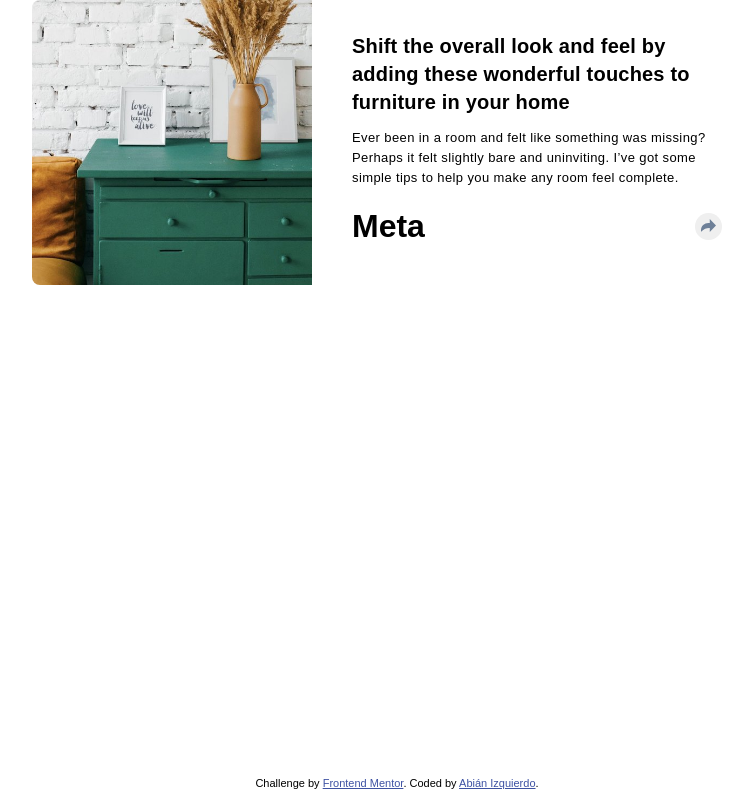
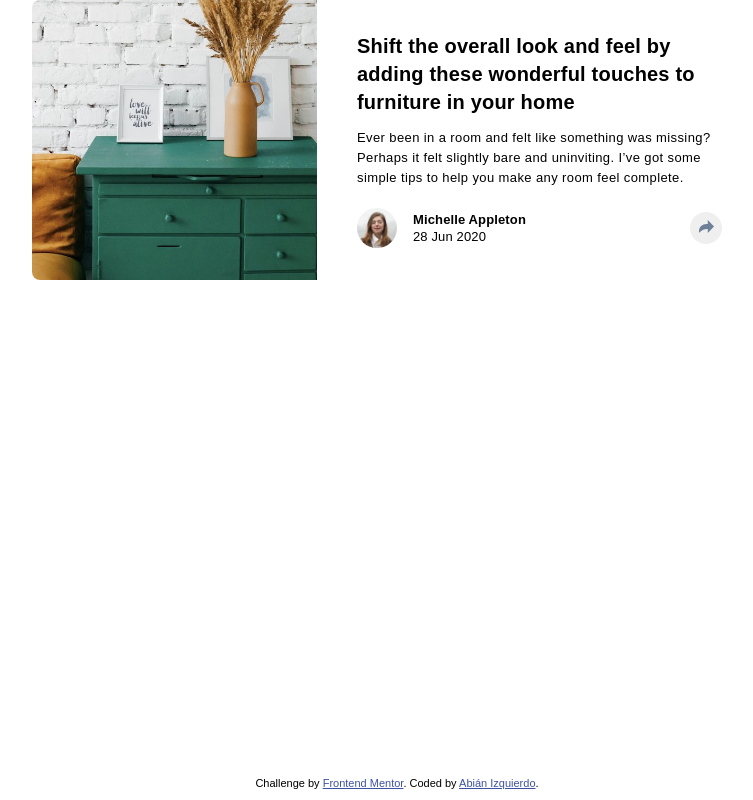
Before and after one commit to abizmo/article-preview-component, a React (Create React App) app: page / in a window 1280 px wide. Shown: the whole page, without its empty margins (243-996 px from the left). Built offline with nearby package versions, Linux system fonts and the light colour scheme.

Commit message:
Add meta section

```diff
--- a/src/components/ArticlePreview/index.jsx
+++ b/src/components/ArticlePreview/index.jsx
@@ -8,42 +8,24 @@ const title = 'Shift the overall look and feel by adding these wonderful touches
 const ArticlePreview = () => (
   <Card>
     <Card.Media src="./images/drawers.jpg" />
-    <Card.Group>
+    <Card.Group lgPadding="2rem 2.5rem 0 0">
       <Card.Content body={body} title={title} />
       <Card.Footer>
-        <h1>Meta</h1>
+        <Card.Meta>
+          <Card.Avatar src="./images/avatar-michelle.jpg" />
+          <Card.Group>
+            <Card.Author>
+              Michelle Appleton
+            </Card.Author>
+            <Card.Date>
+              28 Jun 2020
+            </Card.Date>
+          </Card.Group>
+        </Card.Meta>
         <Card.Share />
       </Card.Footer>
     </Card.Group>
   </Card>
 );
 
-// const ArticlePreview = () => (
-//   <div className="card">
-//     <div className="card-media" role="img" />
-//     <div>
-//       <div className="card-content">
-//         <h1>
-//         </h1>
-//         <p>
-//         </p>
-//       </div>
-//       <div className="card-footer">
-//         <div className="card-data">
-//           <div className="card-avatar" role="img" />
-//           <div>
-//             <p className="name">
-//               Michelle Appleton
-//             </p>
-//             <p className="date">
-//               28 Jun 2020
-//             </p>
-//           </div>
-//         </div>
-//         <button type="button">S</button>
-//       </div>
-//     </div>
-//   </div>
-// );
-
 export default ArticlePreview;
--- a/src/components/Card/index.jsx
+++ b/src/components/Card/index.jsx
@@ -1,7 +1,9 @@
 import React from 'react';
 import PropTypes from 'prop-types';
 import {
-  Body, Container, Footer, Group, Media, Share, Title,
+  Author,
+  Avatar,
+  Body, Container, Date, Footer, Group, Media, Meta, Share, Title,
 } from './styles/card';
 
 const Card = ({ children }) => (
@@ -15,7 +17,7 @@ Card.propTypes = {
 };
 
 Card.Content = ({ body, title }) => (
-  <Group noPaddingLaptop>
+  <Group margin="0 0 1rem" lgMargin="0 0 .5rem" padding=".25rem 2rem">
     <Title>{title}</Title>
     <Body>{body}</Body>
   </Group>
@@ -26,14 +28,20 @@ Card.Content.propTypes = {
   title: PropTypes.string.isRequired,
 };
 
-Card.Group = ({ children }) => (
-  <Group noMargin noMarginLaptop noPadding>
+Card.Group = ({
+  children, margin, lgMargin, padding, lgPadding,
+}) => (
+  <Group margin={margin} lgMargin={lgMargin} padding={padding} lgPadding={lgPadding}>
     {children}
   </Group>
 );
 
 Card.Group.propTypes = {
   children: PropTypes.node.isRequired,
+  margin: PropTypes.string.isRequired,
+  lgMargin: PropTypes.string.isRequired,
+  padding: PropTypes.string.isRequired,
+  lgPadding: PropTypes.string.isRequired,
 };
 
 Card.Media = ({ src }) => <Media src={src} />;
@@ -58,6 +66,42 @@ Card.Share = () => (
   </Share>
 );
 
+Card.Meta = ({ children }) => (
+  <Meta>
+    {children}
+  </Meta>
+);
+
+Card.Meta.propTypes = {
+  children: PropTypes.node.isRequired,
+};
+
+Card.Avatar = ({ src }) => <Avatar src={src} />;
+
+Card.Avatar.propTypes = {
+  src: PropTypes.string.isRequired,
+};
+
+Card.Author = ({ children }) => (
+  <Author>
+    {children}
+  </Author>
+);
+
+Card.Author.propTypes = {
+  children: PropTypes.node.isRequired,
+};
+
+Card.Date = ({ children }) => (
+  <Date>
+    {children}
+  </Date>
+);
+
+Card.Date.propTypes = {
+  children: PropTypes.node.isRequired,
+};
+
 export default Card;
 
 /*
--- a/src/components/Card/styles/card.js
+++ b/src/components/Card/styles/card.js
@@ -14,26 +14,26 @@ export const Container = styled.div(({ theme }) => ({
 export const Media = styled.div(({ src, theme }) => ({
   backgroundImage: `url('${src}')`,
   backgroundSize: 'cover',
-  height: '12.5em',
-  marginBottom: '2em',
+  height: '12.5rem',
+  marginBottom: '2rem',
   width: theme.full,
   [theme.devices.laptop]: {
-    height: '17.8125em',
+    height: '17.5rem',
     marginBottom: '0',
-    marginRight: '2.5em',
-    width: '17.5em',
+    marginRight: '2.5rem',
+    width: '17.8125rem',
   },
 }));
 
 export const Group = styled.div(({
-  noMargin, noMarginLaptop, noPadding, noPaddingLaptop, theme,
+  margin, lgMargin, padding, lgPadding, theme,
 }) => ({
   flex: 1,
-  marginBottom: noMargin ? 0 : '1em',
-  padding: noPadding ? 0 : '.25em 2em',
+  margin: margin || 0,
+  padding: padding || 0,
   [theme.devices.laptop]: {
-    marginBottom: noMarginLaptop ? 0 : '.5em',
-    padding: noPaddingLaptop ? 0 : '2em 2.5em 0 0',
+    margin: lgMargin || 0,
+    padding: lgPadding || 0,
   },
 }));
 
@@ -42,11 +42,10 @@ export const Title = styled.h1(({ theme }) => ({
   fontWeight: theme.font.weight.bold,
   letterSpacing: '.01em',
   lineHeight: '1.5em',
-  marginBottom: '.75em',
+  marginBottom: '.75rem',
   [theme.devices.laptop]: {
     fontSize: theme.font.size.laptop.big,
     lineHeight: '1.4em',
-    marginBottom: '.6em',
   },
 }));
 
@@ -74,6 +73,32 @@ export const Footer = styled.div(({ theme }) => ({
 export const Share = styled.button(({ theme }) => ({
   border: 'none',
   borderRadius: theme.sizes.brCircle,
-  height: '2em',
-  width: '2em',
+  height: '2rem',
+  width: '2rem',
 }));
+
+export const Meta = styled.div(({ theme }) => ({
+  alignItems: 'center',
+  borderRadius: theme.sizes.br,
+  display: 'flex',
+  gap: '1rem',
+}));
+
+export const Avatar = styled.img(({ theme }) => ({
+  borderRadius: theme.sizes.brCircle,
+  height: '2.5rem',
+  widht: '2.5rem',
+}));
+
+export const Author = styled.h2(({ theme }) => ({
+  fontSize: theme.font.size.mobile.normal,
+  fontWeight: theme.font.weight.bold,
+  letterSpacing: '.01em',
+  marginBottom: '.125rem',
+}));
+
+export const Date = styled.p(({ theme }) => ({
+  fontSize: theme.font.size.mobile.normal,
+  fontWeight: theme.font.weight.regular,
+  letterSpacing: '.01em',
+}));
```
